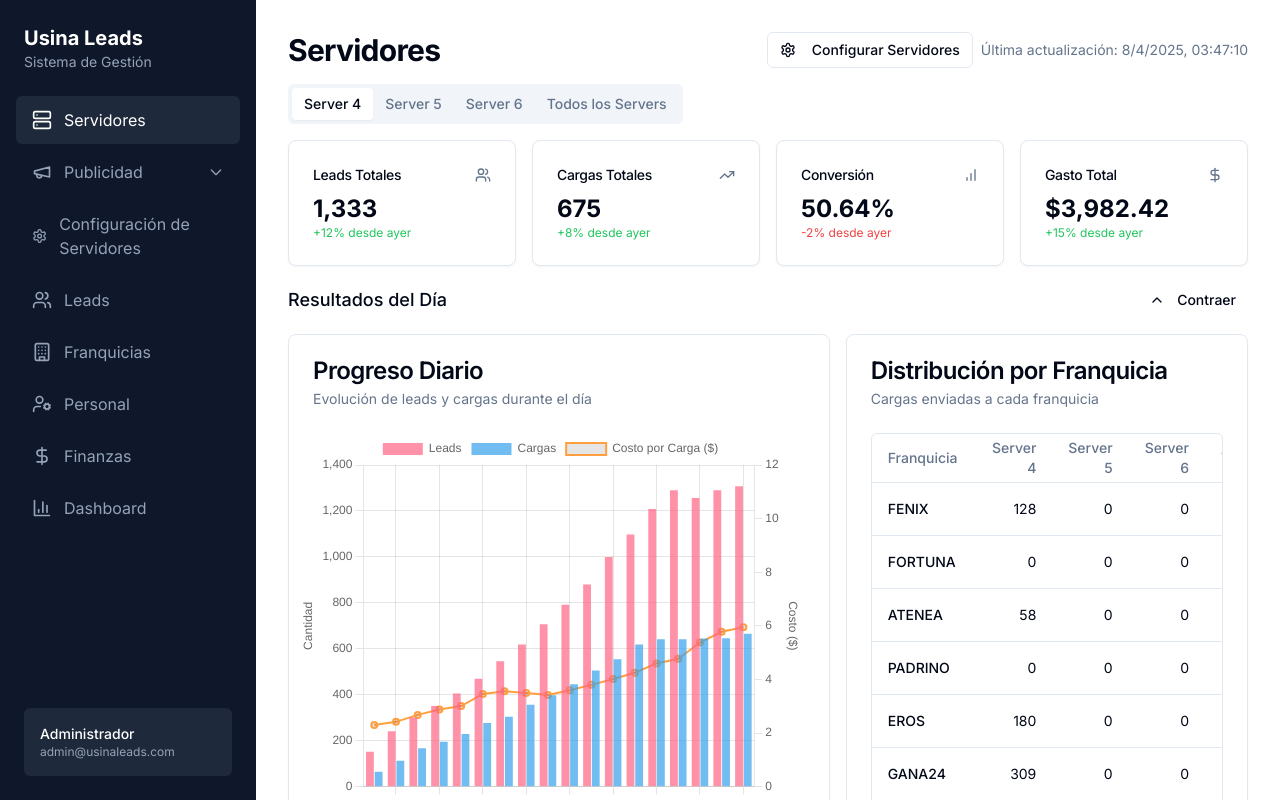
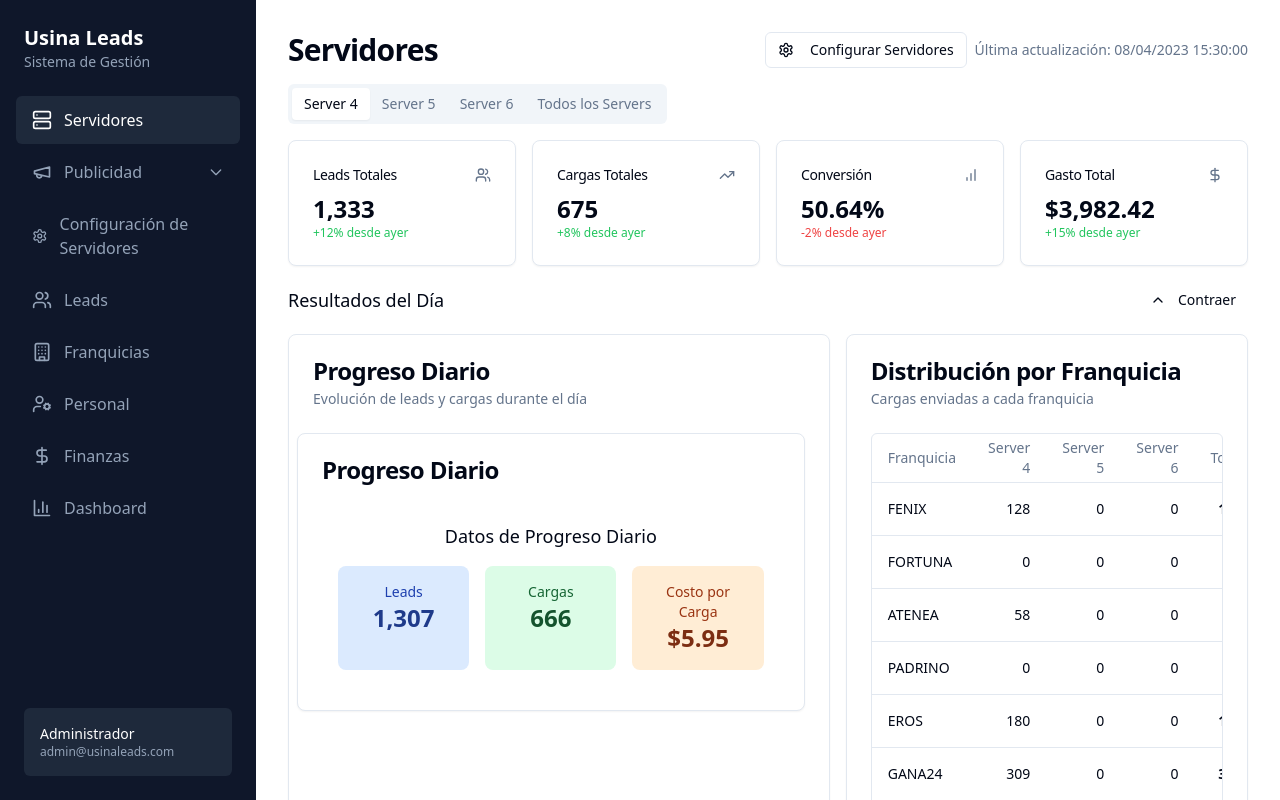
Before and after one commit to Rodrigomez13/usina-leads-new-3, a Next.js app: page / in a window 1280 px wide. Built offline with nearby package versions, Linux system fonts and the light colour scheme.

Commit message:
prueba sin gráficos ni fechas dinámicas

```diff
--- a/app/layout.tsx
+++ b/app/layout.tsx
@@ -1,10 +1,7 @@
 import type React from "react"
-import { Inter } from "next/font/google"
 import { ThemeProvider } from "@/components/theme-provider"
 import "./globals.css"
 import Sidebar from "@/components/sidebar"
-
-const inter = Inter({ subsets: ["latin"] })
 
 export default function RootLayout({
   children,
@@ -13,7 +10,7 @@ export default function RootLayout({
 }) {
   return (
     <html lang="es" suppressHydrationWarning>
-      <body className={inter.className}>
+      <body className="font-sans">
         <ThemeProvider attribute="class" defaultTheme="light" enableSystem disableTransitionOnChange>
           <div className="flex h-screen">
             <Sidebar />
--- a/app/page.tsx
+++ b/app/page.tsx
@@ -8,6 +8,9 @@ import ServerMetricsCard from "@/components/dashboard/server-metrics-card"
 import ServerResults from "@/components/server/server-results"
 
 export default function Dashboard() {
+  // Fecha estática para evitar problemas de hidratación
+  const lastUpdateDate = "08/04/2023 15:30:00"
+
   return (
     <div className="flex-1 space-y-4 p-4 md:p-8 pt-6">
       <div className="flex items-center justify-between">
@@ -17,7 +20,7 @@ export default function Dashboard() {
             <Settings className="mr-2 h-4 w-4" />
             Configurar Servidores
           </Button>
-          <p className="text-sm text-muted-foreground">Última actualización: {new Date().toLocaleString("es-AR")}</p>
+          <p className="text-sm text-muted-foreground">Última actualización: {lastUpdateDate}</p>
         </div>
       </div>
 
--- a/components/server/server-results.tsx
+++ b/components/server/server-results.tsx
@@ -4,7 +4,7 @@ import { useState } from "react"
 import { Card, CardContent, CardDescription, CardHeader, CardTitle } from "@/components/ui/card"
 import { Button } from "@/components/ui/button"
 import { ChevronDown, ChevronUp } from "lucide-react"
-import DailyProgressChart from "@/components/dashboard/daily-progress-chart"
+import SimpleChart from "@/components/dashboard/simple-chart"
 import FranchiseDistributionTable from "@/components/dashboard/franchise-distribution-table"
 
 interface ServerResultsProps {
@@ -14,6 +14,8 @@ interface ServerResultsProps {
 
 export default function ServerResults({ serverId, defaultExpanded = true }: ServerResultsProps) {
   const [expanded, setExpanded] = useState(defaultExpanded)
+  // Usamos una referencia estática para la fecha para evitar problemas de hidratación
+  const currentDate = "2023-04-08" // Fecha estática para evitar problemas de hidratación
 
   return (
     <div className="space-y-4">
@@ -42,7 +44,7 @@ export default function ServerResults({ serverId, defaultExpanded = true }: Serv
               <CardDescription>Evolución de leads y cargas durante el día</CardDescription>
             </CardHeader>
             <CardContent className="pl-2">
-              <DailyProgressChart />
+              <SimpleChart />
             </CardContent>
           </Card>
 
--- a/next.config.mjs
+++ b/next.config.mjs
@@ -1,7 +1,6 @@
 /** @type {import('next').NextConfig} */
 const nextConfig = {
   reactStrictMode: true,
-  swcMinify: false, // Desactivar swcMinify para evitar problemas
   eslint: {
     ignoreDuringBuilds: true,
   },
@@ -12,21 +11,8 @@ const nextConfig = {
     unoptimized: true,
   },
   experimental: {
-    // Eliminar opciones experimentales no reconocidas
     webpackBuildWorker: true,
-  },
-  // Configuración para resolver problemas de compatibilidad con React
-  webpack: (config) => {
-    // Desactivar la minificación
-    config.optimization.minimize = false;
-
-    // Resolver problemas de alias para React
-    config.resolve.alias = {
-      ...config.resolve.alias,
-    };
-
-    return config;
-  },
+  }
 }
 
 export default nextConfig;
--- a/package.json
+++ b/package.json
@@ -63,9 +63,5 @@
     "postcss": "^8.4.32",
     "tailwindcss": "^3.3.6",
     "typescript": "^5.3.3"
-  },
-  "resolutions": {
-    "react": "18.2.0",
-    "react-dom": "18.2.0"
   }
 }
```
Also changed, not shown: .babelrc (deleted), 1 other file (tests, documents, lock files or other folders).
